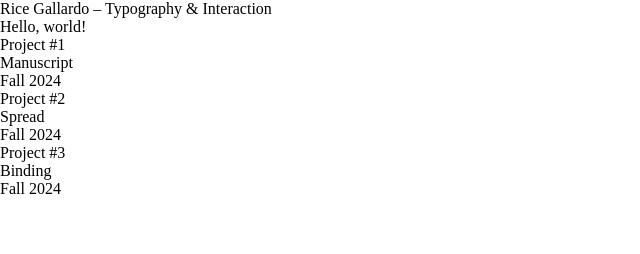
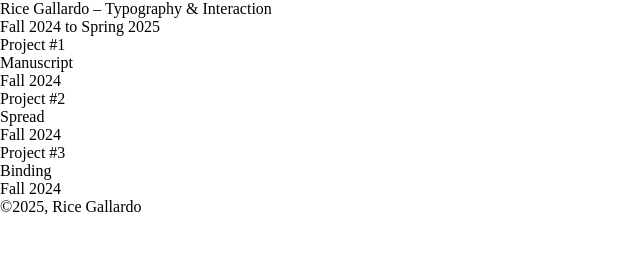
Before and after one commit to gallr091/gallr091.github.io, a plain HTML site: page index.html in a window 1280 px wide. Shown: the whole page, without its empty margins (0-640 px from the left). Drawn offline with Linux system fonts and the light colour scheme.

Commit message:
sections

```diff
--- a/index.html
+++ b/index.html
@@ -7,9 +7,12 @@
 	</head>
 
 	<body>
+		<header>
 			<h1>Rice Gallardo – Typography & Interaction</h1>
-		<p>Hello, world!</p>
+			<h2>Fall 2024 to Spring 2025</h2>
+		</header>
 
+		<section>
 			<ul>
 				<li>
 					<a href="https://gallr091.github.io/manuscript/">
@@ -39,6 +42,11 @@
 					</a>
 				</li>
 			</ul>
+		</section>
+
+		<footer>
+			<p>©2025, Rice Gallardo</p>
+		</footer>
 
 
 	</body>
```
Lines whose indentation alone changed are shown as unchanged.
